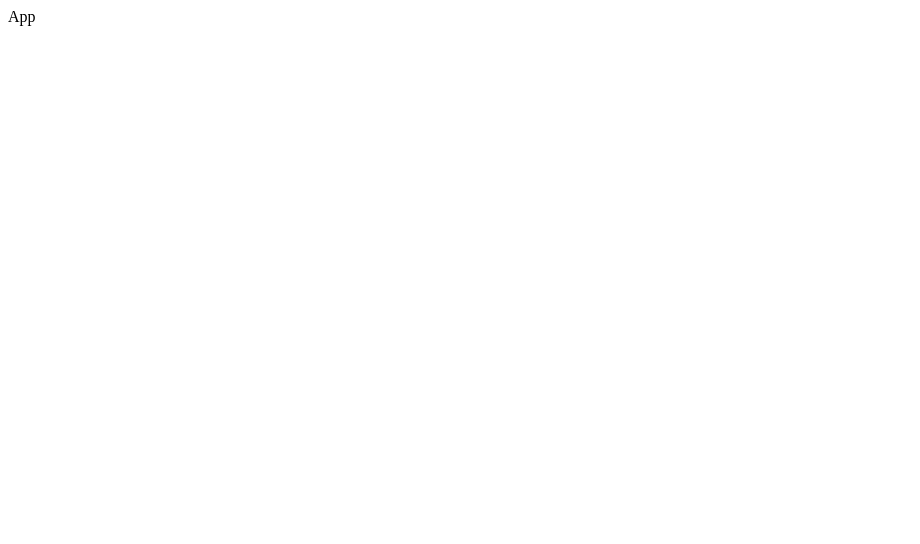
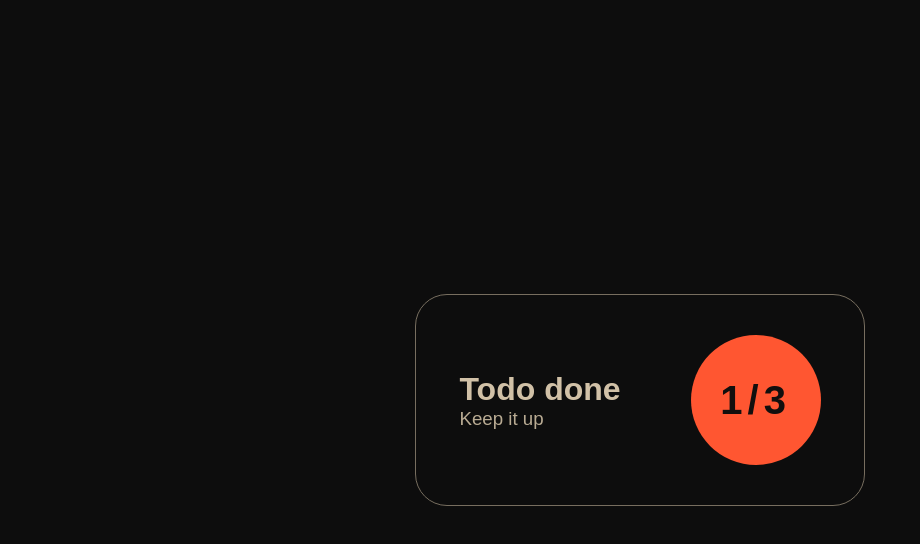
Before and after one commit to iAmSarvar/todo-website, a React (Vite) app: page / in a window 1280 px wide. Shown: the top 544 px of the page, without its empty margins (0-920 px from the left). Built offline with nearby package versions, Linux system fonts and the light colour scheme.

Commit message:
Result component

```diff
--- a/src/App.jsx
+++ b/src/App.jsx
@@ -1,4 +1,10 @@
+import Result from "./components/Result";
+
 const App = () => {
-  return <div>App</div>;
+  return (
+    <div className="container">
+      <Result />
+    </div>
+  );
 };
 export default App;
--- /dev/null
+++ b/src/components/Result.jsx
@@ -0,0 +1,14 @@
+const Result = () => {
+  return (
+    <div className="result">
+      <div>
+        <h1>Todo done</h1>
+        <h3>Keep it up</h3>
+      </div>
+      <div className="result-score">
+        <h3>1/3</h3>
+      </div>
+    </div>
+  );
+};
+export default Result;
--- a/src/index.css
+++ b/src/index.css
@@ -2,4 +2,64 @@
   margin: 0;
   padding: 0;
   box-sizing: border-box;
+  font-family: sans-serif;
 }
+
+body {
+  width: 100vw;
+  height: 100vh;
+  background-color: #0d0d0d;
+  color: white;
+  display: flex;
+  flex-direction: column;
+  align-items: center;
+  justify-content: center;
+}
+
+.container {
+  width: 450px;
+  height: fit-content;
+  display: flex;
+  flex-direction: column;
+  gap: 30px;
+  align-items: center;
+  justify-content: center;
+}
+
+.result {
+  width: 100%;
+  padding: 40px;
+  display: flex;
+  align-items: center;
+  justify-content: center;
+  gap: 70px;
+  border: 1px solid #776e5f;
+  border-radius: 2rem;
+}
+
+.result-score {
+  width: 130px;
+  height: 130px;
+  padding: 40px;
+  display: flex;
+  align-items: center;
+  justify-content: center;
+  background-color: #ff5631;
+  border-radius: 50%;
+}
+
+.result h1 {
+  color: #d1c1a7;
+}
+
+.container h1 + h3 {
+  color: #b9ab93;
+  font-weight: lighter;
+}
+
+.result-score h3 {
+  font-size: 2.5rem;
+  color: #120f0e;
+  font-weight: bold;
+  letter-spacing: 5px;
+}
--- a/src/main.jsx
+++ b/src/main.jsx
@@ -1,6 +1,7 @@
 import React from "react";
 import ReactDOM from "react-dom/client";
 import App from "./App.jsx";
+import "./index.css";
 
 ReactDOM.createRoot(document.getElementById("root")).render(
   <React.StrictMode>
```
